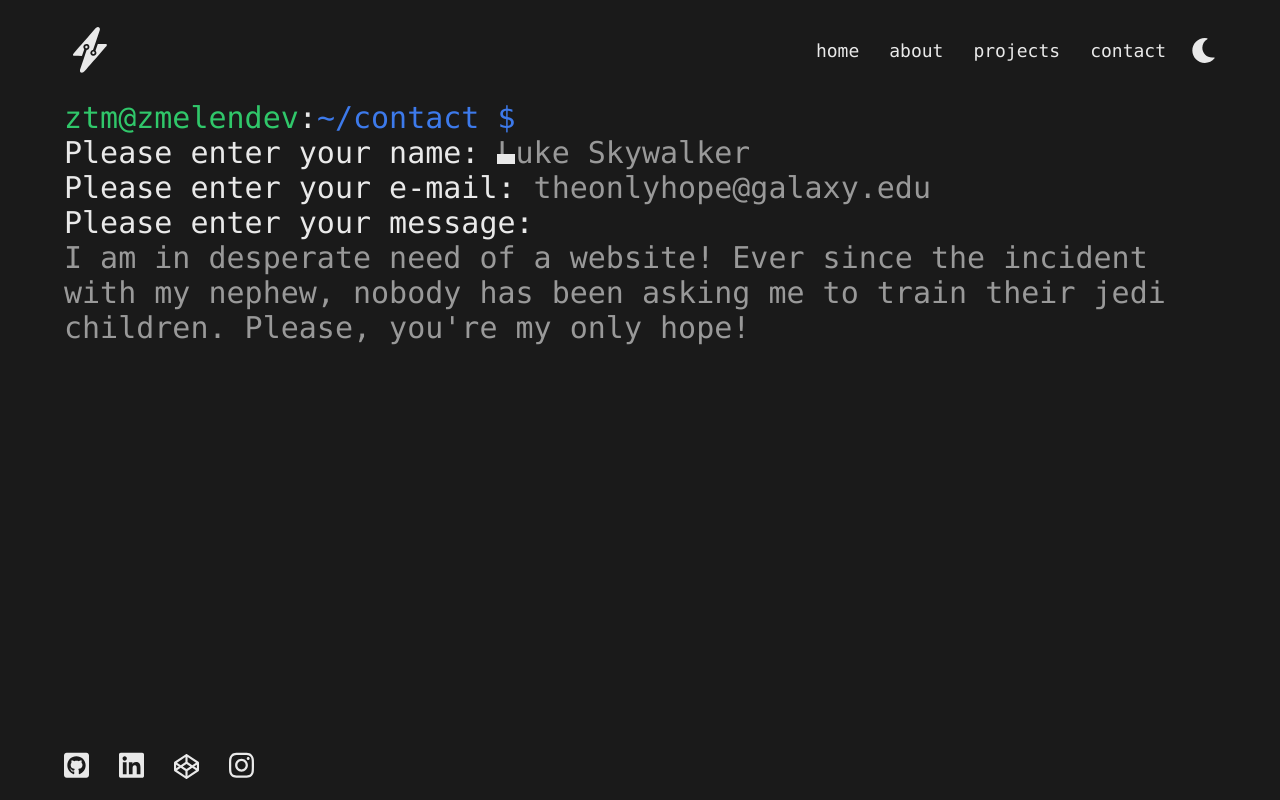
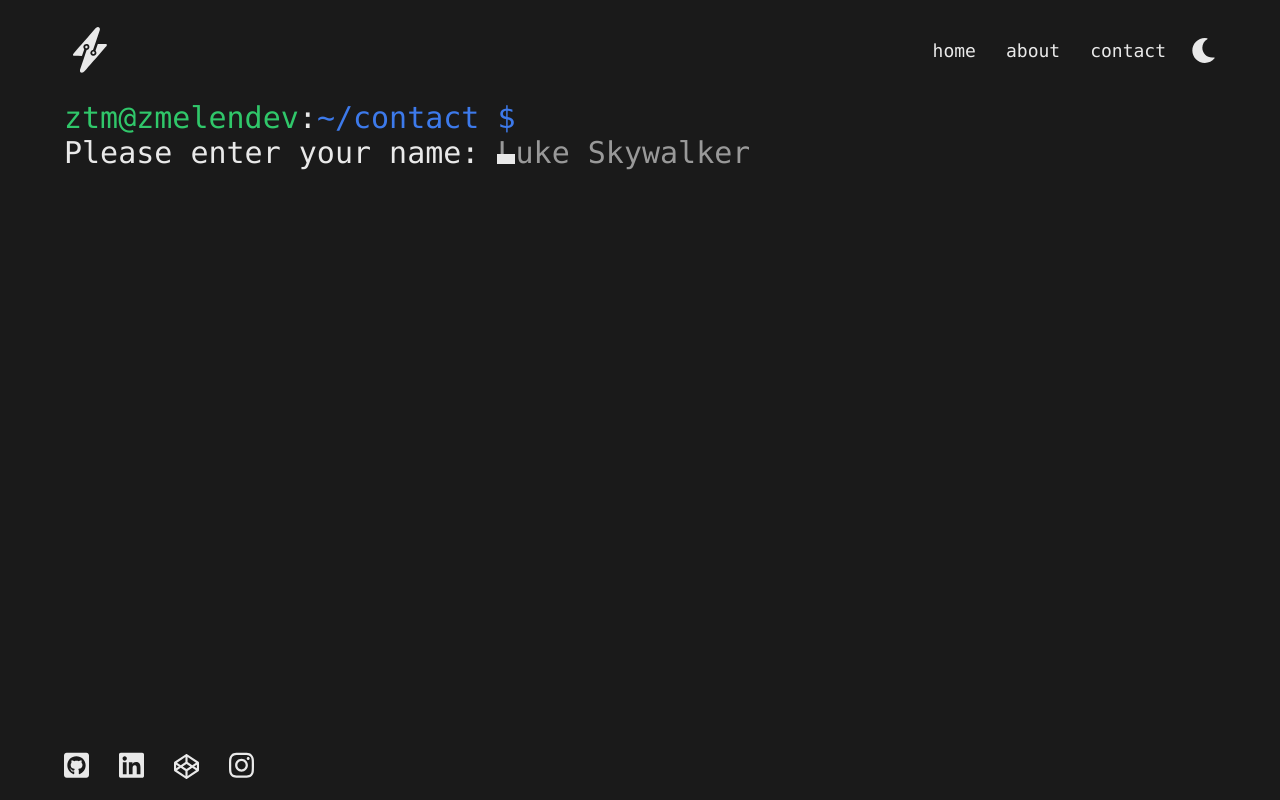
Before and after one commit to ZacMelendez/zmelen.dev, a React (Create React App) app: page /#/contact in a window 1280 px wide. Built offline with nearby package versions, Linux system fonts and the light colour scheme.

Commit message:
form prototype complete

```diff
--- a/src/components/Header/Header.js
+++ b/src/components/Header/Header.js
@@ -47,7 +47,7 @@ export default function Header() {
                             <li onClick={toggleHamburger}>
                                 <Link to="/about">about</Link>
                             </li>
-                            <li onClick={toggleHamburger}>
+                            <li style={{display: 'none'}} onClick={toggleHamburger}>
                                 <Link to="/projects">projects</Link>
                             </li>
                             <li onClick={toggleHamburger}>
--- a/src/components/Sentence/Sentence.js
+++ b/src/components/Sentence/Sentence.js
@@ -2,7 +2,7 @@ import React, { useState } from 'react';
 import './Sentence.scss';
 
 
-const Sentence = ({ initialValue, autoFocus, onComplete, handleEnter, refer}) => {
+const Sentence = ({ initialValue, autoFocus, onComplete, handleEnter, refer, clsName}) => {
   const [value, setValue] = useState(initialValue);
   const [focus, setFocus] = useState();
   // Look into useEffect, Refs
@@ -17,6 +17,7 @@ const Sentence = ({ initialValue, autoFocus, onComplete, handleEnter, refer}) =>
       <label id="label">
         <span id="span" className={`${(focus & unchanged) ? 'span-before' : focus ? 'span-after' : ''}`}>{value.slice(0, 30)}</span>
         <input id="input"
+          className={clsName}
           type="text"
           placeholder={initialValue}
           onChange={(event) => {
@@ -35,6 +36,7 @@ const Sentence = ({ initialValue, autoFocus, onComplete, handleEnter, refer}) =>
       <label id="label">
         <span id="span" className={`${(focus & unchanged) ? 'span-before' : focus ? 'span-after' : ''}`}>{value.slice(0, 30)}</span>
         <input id="input"
+          className={clsName}
           type="text"
           placeholder={initialValue}
           onChange={(event) => {
--- a/src/pages/Contact/contact.js
+++ b/src/pages/Contact/contact.js
@@ -1,29 +1,35 @@
 import './contact.scss';
-import React, { useState, useRef } from 'react';
+import React, { useState, useRef, useEffect } from 'react';
 import { Sentence, Paragraph, BashCommand } from '../../components/components'
 
-function handleEnter(event) {
-    if (event.keyCode === 13) {
-    //   const form = event.target.form;
-    //   const index = Array.prototype.indexOf.call(form, event.target);
-    //   form.elements[index + 1].focus();
-    //   event.preventDefault();
-        event.target.nextSibling.focus();
-        event.preventDefault();
-    }
-  }
-
 export default function Contact() {
-
     const nameRef = useRef();
     const emailRef = useRef();
     const msgRef = useRef();
 
-    const [visible, addInput] = useState(0);
+    useEffect(() => {
+        window.addEventListener('keydown', (event) => {
+            if (event.key === 'Enter')  {
+                var source_elem = event.target.className
+                switch (source_elem) {
+                    case 'name_entry':
+                        setInput(1);
+                        emailRef.current.focus();
+                        break;
+                    case 'email_entry':
+                        setInput(2);
+                        msgRef.current.focus();
+                        break;
+                    default:
+                        break;
+                }
+            }
 
-    const makeVisible = (current) => {
-        addInput(visible = current + 1);
-    }
+        });
+      }, [nameRef, emailRef, msgRef]);
+
+
+    const [visible, setInput] = useState(0);
 
     return (
         <div className='content'>
@@ -31,15 +37,15 @@ export default function Contact() {
             <form id='entry_form' autoComplete='off'>
                 <div id='name_entry'>
                     <p className='entry_prompt'>Please enter your name: </p>
-                    <Sentence initialValue={'Luke Skywalker'} autoFocus={true} refer={nameRef}/>
+                    <Sentence initialValue={'Luke Skywalker'} autoFocus={true} refer={nameRef} clsName = {'name_entry'}/>
                 </div>
-                {<div id='email_entry'>
+                {(visible >= 1) && <div id='email_entry'>
                     <p className='entry_prompt'>Please enter your e-mail: </p>
-                    <Sentence initialValue={'theonlyhope@galaxy.edu'} refer={emailRef}/>
+                    <Sentence initialValue={'theonlyhope@galaxy.edu'} refer={emailRef} clsName = {'email_entry'}/>
                 </div>}
-                {<div id='msg_entry'>
+                {(visible >= 2) && <div id='msg_entry'>
                     <p className='entry_prompt'>Please enter your message: </p>
-                    <Paragraph refer={msgRef} initialValue={'I am in desperate need of a website! Ever since the incident with my nephew, nobody has been asking me to train their jedi children. Please, you\'re my only hope!'}/>
+                    <Paragraph refer={msgRef} clsName = {'msg_entry'} initialValue={'I am in desperate need of a website! Ever since the incident with my nephew, nobody has been asking me to train their jedi children. Please, you\'re my only hope!'}/>
                 </div>}
             </form>
         </div>
```
